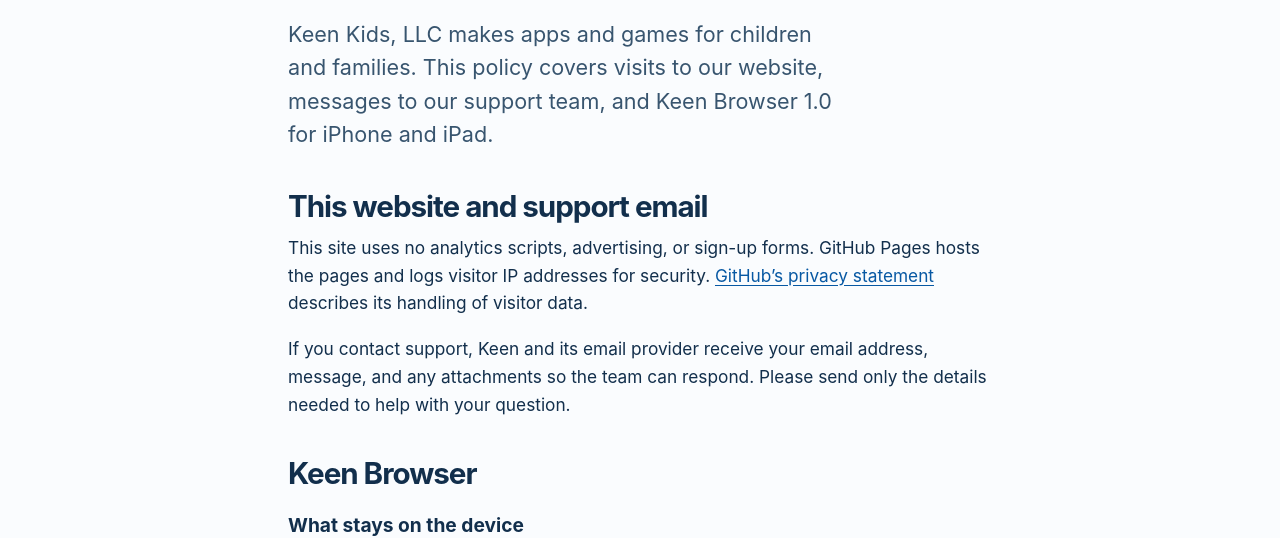
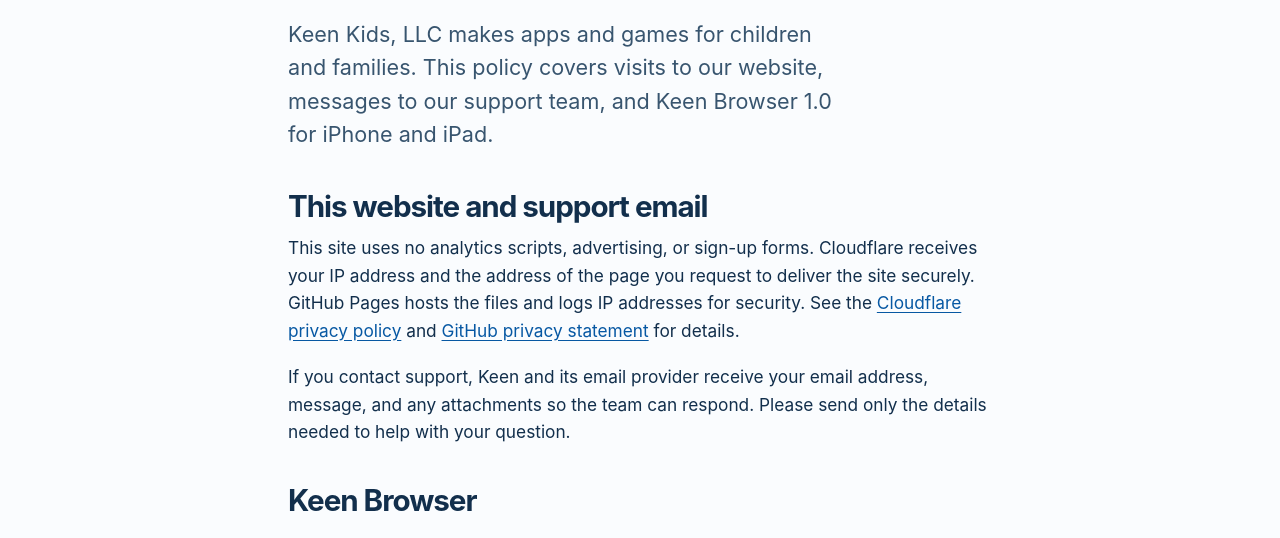
Before and after one commit to keenkids/web, a plain HTML site: page docs/privacy-policy/index.html in a window 1280 px wide. Shown: the part 262-800 px from the top of the page. Drawn offline with Linux system fonts and the light colour scheme.

Commit message:
Describe Cloudflare delivery of the public website

```diff
--- a/docs/privacy-policy/index.html
+++ b/docs/privacy-policy/index.html
@@ -23,7 +23,7 @@
         <p class="date">Updated <time datetime="2026-11-22">November 22, 2026</time></p>
         <p class="lead">Keen Kids, LLC makes apps and games for children and families. This policy covers visits to our website, messages to our support team, and Keen Browser 1.0 for iPhone and iPad.</p>
         <h2>This website and support email</h2>
-        <p>This site uses no analytics scripts, advertising, or sign-up forms. GitHub Pages hosts the pages and logs visitor IP addresses for security. <a href="https://docs.github.com/en/site-policy/privacy-policies/github-general-privacy-statement">GitHub’s privacy statement</a> describes its handling of visitor data.</p>
+        <p>This site uses no analytics scripts, advertising, or sign-up forms. Cloudflare receives your IP address and the address of the page you request to deliver the site securely. GitHub Pages hosts the files and logs IP addresses for security. See the <a href="https://www.cloudflare.com/privacypolicy/">Cloudflare privacy policy</a> and <a href="https://docs.github.com/en/site-policy/privacy-policies/github-general-privacy-statement">GitHub privacy statement</a> for details.</p>
         <p>If you contact support, Keen and its email provider receive your email address, message, and any attachments so the team can respond. Please send only the details needed to help with your question.</p>
         <h2>Keen Browser</h2>
         <h3>What stays on the device</h3>
```
